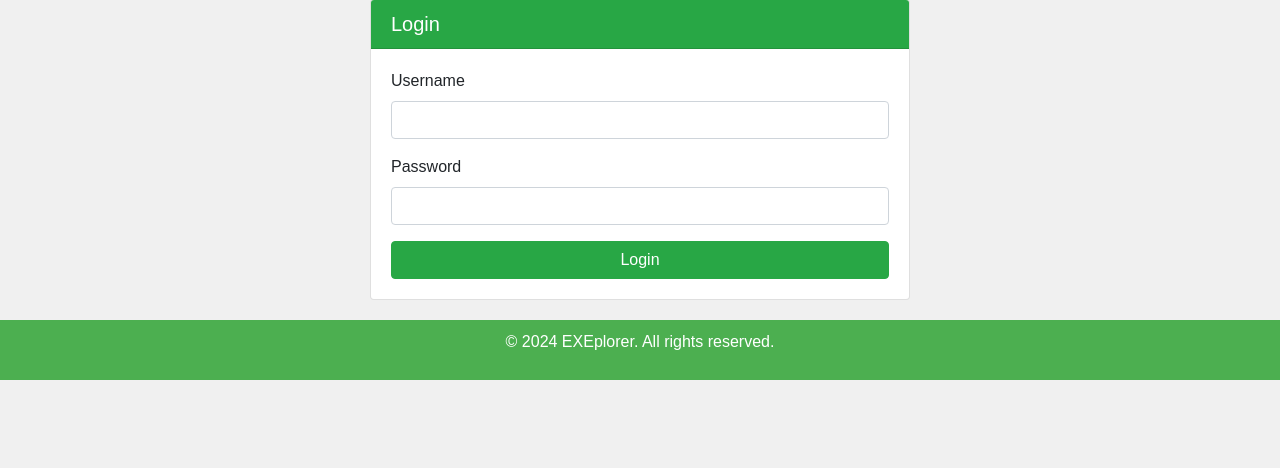
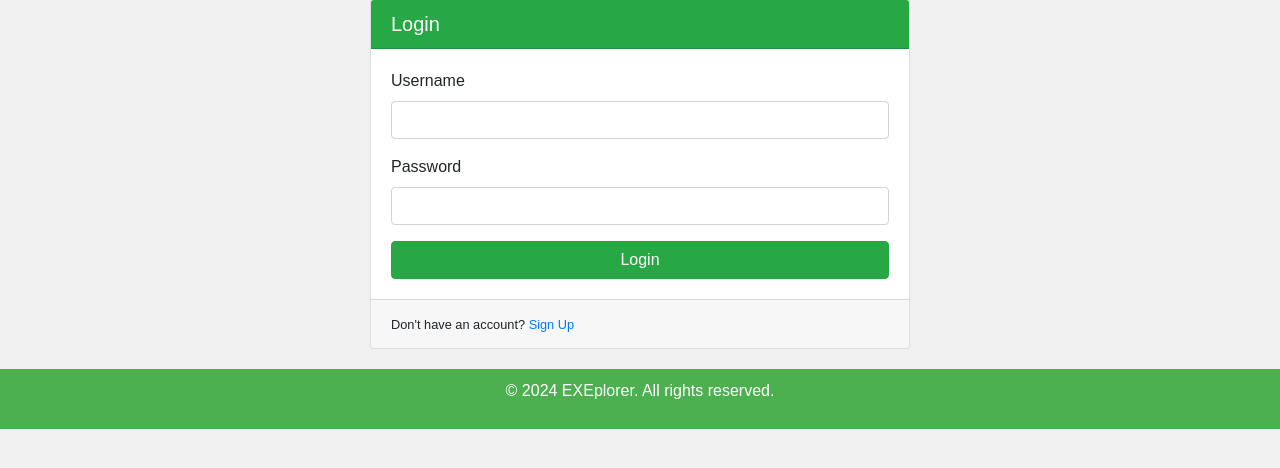
Before and after one commit to Yout-bit/GSE, a Django app: page /login/ in a window 1280 px wide. Shown: the part 208-676 px from the top of the page. Run offline with Django 5.2, Linux system fonts and the light colour scheme; parts of the project's set-up code (start-up, migrations or seed data) failed here and were passed over; some libraries are stand-ins or nearby versions.

Commit message:
add signup button to login

```diff
--- a/src/gseproject/templates/login/login.html
+++ b/src/gseproject/templates/login/login.html
@@ -25,6 +25,9 @@
                       <button type="submit" class="btn btn-success btn-block">Login</button>
                   </form>
               </div>
+              <div class="card-footer">
+                <small>Don't have an account? <a href="{% url 'signup' %}">Sign Up</a></small>
+              </div>
           </div>
       </div>
   </div>
```
Lines whose indentation alone changed are shown as unchanged.
